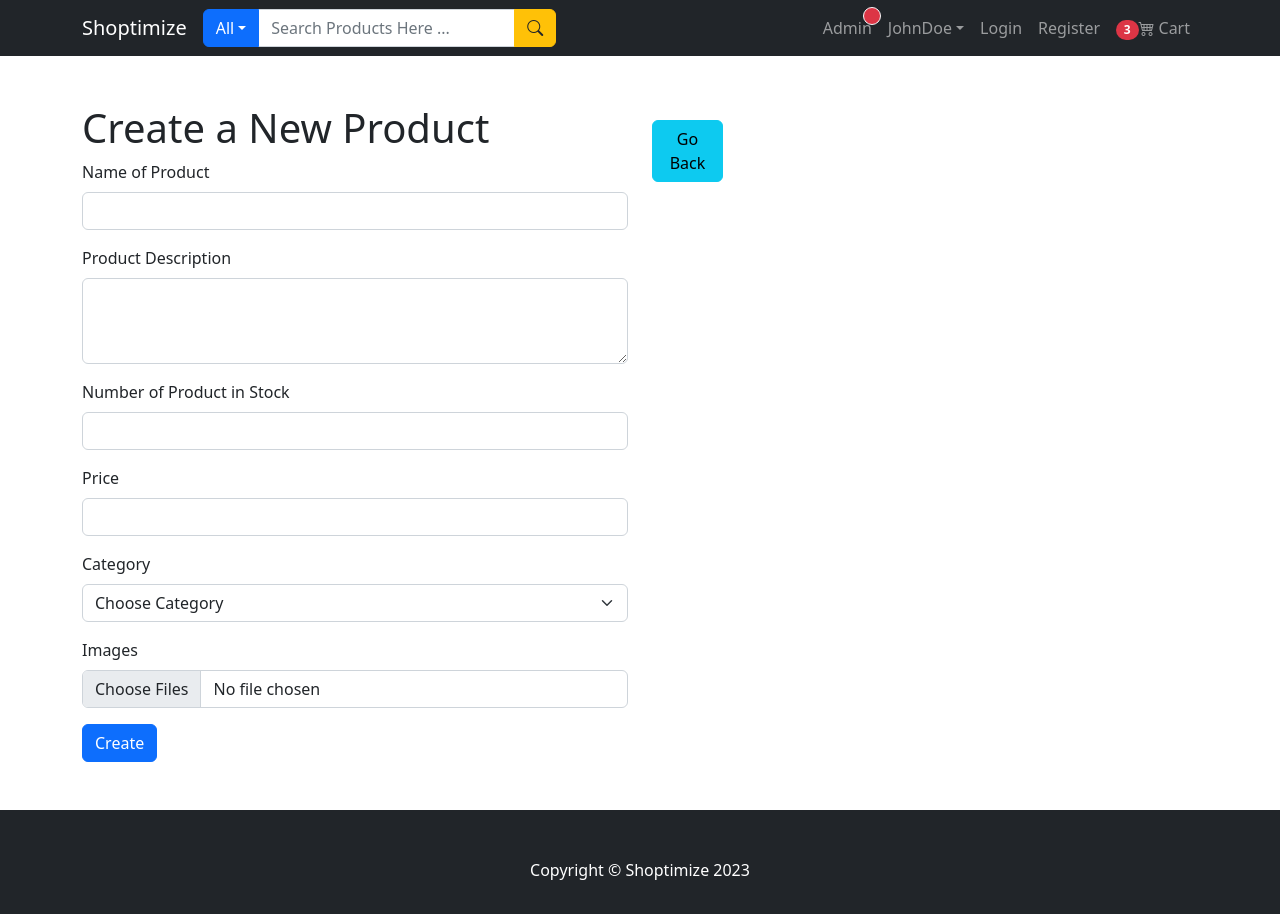
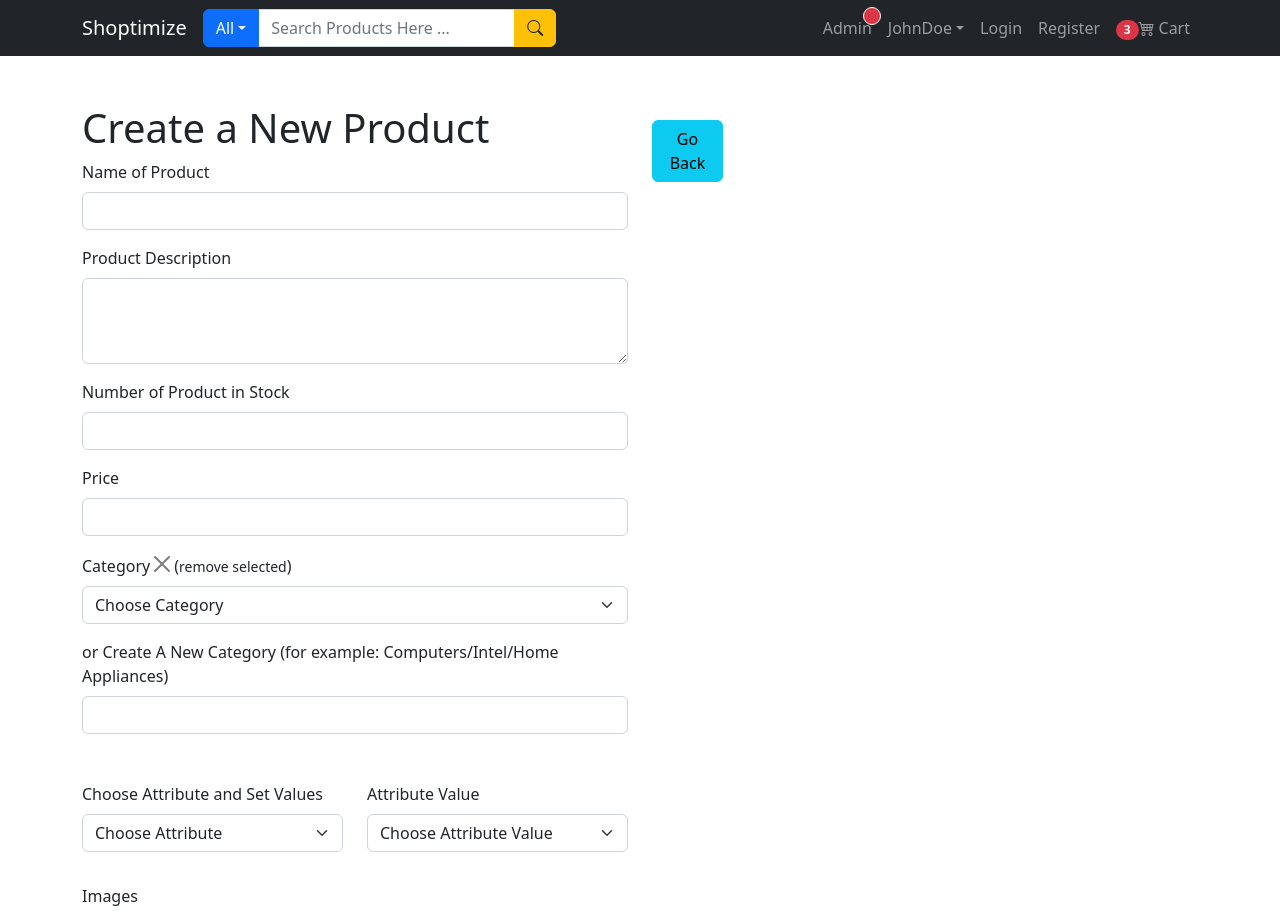
Before and after one commit to ShanchaiZ/MERN-ecommerce, a React (Create React App) app in the folder frontend/: page /admin/create-new-product in a window 1280 px wide. Shown: the top 914 px of the page. Built offline with nearby package versions, Linux system fonts and the light colour scheme.

Commit message:
added a form selection dropdown for subdivision of category called Attributes and Attribute Values

```diff
--- a/frontend/src/pages/admin/AdminCreateProductPage.js
+++ b/frontend/src/pages/admin/AdminCreateProductPage.js
@@ -1,4 +1,4 @@
-import { Container, Row, Col, Form, Button } from "react-bootstrap";
+import { Container, Row, Col, Form, Button, CloseButton, Table, Alert } from "react-bootstrap";
 import { Link } from "react-router-dom";
 import { useState } from "react";
 
@@ -43,7 +43,10 @@ const AdminCreateProductPage = () => {
                         </Form.Group>
                         {/* Product Category Dropdown */}
                         <Form.Group className="mb-3" controlId="formBasicCategory">
-                            <Form.Label>Category</Form.Label>
+                            <Form.Label>
+                                Category
+                                <CloseButton />(<small>remove selected</small>)
+                            </Form.Label>
                             <Form.Select aria-label="productCategory">
                                 <option>Choose Category</option>
                                 <option value="1">Books</option>
@@ -51,6 +54,40 @@ const AdminCreateProductPage = () => {
                                 <option value="3">Games</option>
                             </Form.Select>
                         </Form.Group>
+
+                        {/* Add New Catagory */}
+                        <Form.Group className="mb-3" controlId="formBasicNewCategory">
+                            <Form.Label>or Create A New Category (for example: Computers/Intel/Home Appliances) {" "}</Form.Label>
+                            <Form.Control name="newCategory" type="text" />
+                        </Form.Group>
+                        <Row className="mt-5">
+                            {/* Choose Category subdivision: Attribute  */}
+                            <Col md={6}>
+                                <Form.Group className="mb-3" controlId="formBasicAttributes">
+                                    <Form.Label>Choose Attribute and Set Values</Form.Label>
+                                    <Form.Select name="atrrKey" aria-label="productCategory">
+                                        <option>Choose Attribute</option>
+                                        <option value="color">Color</option>
+                                        <option value="shape">Shape</option>
+                                    </Form.Select>
+                                </Form.Group>
+                            </Col>
+                            {/* Choose Category subdivision: Attribute Value  */}
+                            <Col md={6}>
+                                <Form.Group className="mb-3" controlId="formBasicAttributeValue">
+                                    <Form.Label>Attribute Value</Form.Label>
+                                    <Form.Select name="atrrKey" aria-label="productCategory">
+                                        <option>Choose Attribute Value</option>
+                                        <option value="1">Red</option>
+                                        <option value="2">Yellow</option>
+                                        <option value="3">Green</option>
+                                    </Form.Select>
+                                </Form.Group>
+                            </Col>
+                        </Row>
+
+
+
                         {/* Product Image Upload */}
                         <Form.Group className="mb-3 mt-3" controlId="formFileMultiple">
                             <Form.Label>Images</Form.Label>
```
